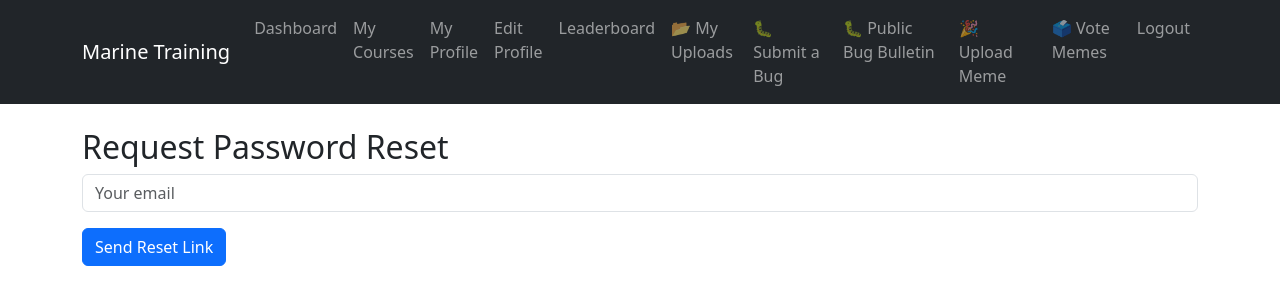
After one commit to kidcoolness/Cyberwarriortrainingcenter, a Flask app: page /reset_password_request in a window 1280 px wide. The commit adds this page. Shown: the top 305 px of the page. Run offline with Flask 3, Linux system fonts and the light colour scheme; the visitor is signed in with stand-in values (Sample User, id 1).

Commit message:
Test-Email

```diff
--- a/marine_training_app/app/__init__.py
+++ b/marine_training_app/app/__init__.py
@@ -2,16 +2,20 @@ from flask import Flask
 from flask_sqlalchemy import SQLAlchemy
 from flask_migrate import Migrate
 from flask_login import LoginManager
+from flask_mail import Mail
 from .routes import main
 from .models import db, User
 from ..config import Config
 from .uploads import uploads
 from .bugs import bugs
 from .memes import memes
+from itsdangerous import URLSafeTimedSerializer
+
 #from .utils import natural_key  # or .utils if same-level
 
 migrate = Migrate()
 login_manager = LoginManager()
+mail = Mail()
 
 @login_manager.user_loader
 def load_user(user_id):
@@ -21,11 +25,20 @@ def create_app():
     app = Flask(__name__)
     app.config.from_object(Config)
 
+    app.config['MAIL_SERVER'] = 'smtp.gmail.com'
+    app.config['MAIL_PORT'] = 587
+    app.config['MAIL_USE_TLS'] = True
+    app.config['MAIL_USERNAME'] = 'cyberwarriortrainingcenter@gmail.com'
+    app.config['MAIL_PASSWORD'] = 'YNotableNellie20!@'
+    app.config['MAIL_DEFAULT_SENDER'] = 'cyberwarriortrainingcenter@gmail.com'
+
+    serializer = URLSafeTimedSerializer(app.config['SECRET_KEY'])
     # ✅ Initialize extensions
     db.init_app(app)
     migrate.init_app(app, db)
     login_manager.init_app(app)
     login_manager.login_view = "auth.login"
+    mail.init_app(app)
 
     # ✅ Import blueprints *after* app + db are ready
     from .auth import auth
--- a/marine_training_app/app/auth.py
+++ b/marine_training_app/app/auth.py
@@ -3,6 +3,7 @@ from werkzeug.security import generate_password_hash, check_password_hash
 from flask_login import login_user, logout_user, login_required, current_user
 from .models import db, User
 from .forms import LoginForm, RegistrationForm
+
 
 auth = Blueprint("auth", __name__)
 
@@ -58,3 +59,42 @@ def logout():
     logout_user()
     flash("You have been logged out.", "info")
     return redirect(url_for("auth.login"))
+
+@auth.route("/reset_password_request", methods=["GET", "POST"])
+def reset_password_request():
+    if request.method == "POST":
+        email = request.form.get("email").strip()
+        user = User.query.filter_by(email=email).first()
+        if user:
+            token = serializer.dumps(user.email, salt='reset-password')
+            if user:
+                token = s.dumps(user.email, salt='password-reset')
+                send_reset_email(user, token)
+            reset_link = url_for('auth.reset_password', token=token, _external=True)
+            # TODO: Replace this print with actual email sending
+            print(f"[DEBUG] Password reset link: {reset_link}")
+            flash("A password reset link has been sent to your email.", "info")
+        else:
+            flash("No user found with that email.", "danger")
+        return redirect(url_for("auth.login"))
+
+    return render_template("auth/reset_password_request.html")
+
+@auth.route("/reset_password/<token>", methods=["GET", "POST"])
+def reset_password(token):
+    try:
+        email = serializer.loads(token, salt='reset-password', max_age=3600)
+    except Exception:
+        flash("The password reset link is invalid or has expired.", "danger")
+        return redirect(url_for("auth.reset_password_request"))
+
+    user = User.query.filter_by(email=email).first_or_404()
+
+    if request.method == "POST":
+        new_password = request.form.get("password").strip()
+        user.password_hash = bcrypt.generate_password_hash(new_password).decode('utf-8')
+        db.session.commit()
+        flash("✅ Your password has been updated! You can now log in.", "success")
+        return redirect(url_for("auth.login"))
+
+    return render_template("auth/reset_password.html", token=token)
--- a/marine_training_app/app/routes.py
+++ b/marine_training_app/app/routes.py
@@ -367,15 +367,22 @@ def trainer_dashboard():
 @main.route("/training_panel")
 @login_required
 def training_panel():
-    if not (current_user.is_trainer or current_user.is_admin):  # ✅ Allow Admins and Trainers
-        flash("Access denied: Trainers and Admins only.", "danger")
+    if not (current_user.is_admin or current_user.is_training_manager or current_user.is_trainer):
+        flash("Access denied.", "danger")
         return redirect(url_for("main.dashboard"))
 
-    marines = User.query.filter((User.is_student == True) | (User.is_trainer == True)).all()  # ✅ Include Trainers
-    courses = Course.query.all()
-    enrollments = db.session.query(CourseEnrollment, User, Course).join(User, CourseEnrollment.user_id == User.id).join(Course, CourseEnrollment.course_id == Course.id).all()
+    if current_user.is_admin:
+        # Admin sees all users
+        users = User.query.order_by(User.name).all()
+    else:
+        # Trainers / Training Managers see only users in their Platoon
+        if not current_user.platoon_id:
+            flash("⚠️ You must be assigned to a Platoon.", "danger")
+            return redirect(url_for("main.dashboard"))
 
-    return render_template("training_panel.html", marines=marines, courses=courses, enrollments=enrollments)
+        users = User.query.filter_by(platoon_id=current_user.platoon_id).order_by(User.name).all()
+
+    return render_template("trainer/training_panel.html", users=users)
 
 @main.route("/enroll_marines", methods=["POST"])
 @login_required
@@ -706,3 +713,23 @@ def delete_uploaded_file(task_id):
 def export_performance():
     flash("🚧 Export Performance feature not implemented yet.", "warning")
     return redirect(url_for("main.dashboard"))
+
+@main.route("/test_email")
+@login_required
+def test_email():
+    from marine_training_app.app import mail  # adjust to your actual app structure
+    from flask_mail import Message
+    print("We made it Mom!")
+    msg = Message(
+        subject="🚨 Test Email from Marine Training Portal",
+        recipients=[current_user.email],
+        body="This is a test email. If you received it, your SMTP setup is working! – Semper Fi."
+    )
+    print(current_user.email)
+    try:
+        mail.send(msg)
+        flash("✅ Test email sent successfully!", "success")
+    except Exception as e:
+        flash(f"❌ Failed to send test email: {e}", "danger")
+
+    return redirect(url_for("main.dashboard"))
--- a/marine_training_app/app/templates/auth/login.html
+++ b/marine_training_app/app/templates/auth/login.html
@@ -16,6 +16,9 @@
     </div>
     <button type="submit" class="btn btn-primary">{{ form.submit.label }}</button>
 </form>
+<p class="mt-3">
+    <a href="{{ url_for('auth.reset_password_request') }}">Forgot your password?</a>
+</p>
 
 <p>Don't have an account? <a href="{{ url_for('auth.register') }}">Register here</a></p>
 
--- /dev/null
+++ b/marine_training_app/app/templates/auth/reset_password_request.html
@@ -0,0 +1,8 @@
+{% extends "base.html" %}
+{% block content %}
+<h2>Request Password Reset</h2>
+<form method="POST">
+  <input type="email" name="email" class="form-control mb-3" placeholder="Your email" required>
+  <button type="submit" class="btn btn-primary">Send Reset Link</button>
+</form>
+{% endblock %}
--- a/wsgi.py
+++ b/wsgi.py
@@ -7,6 +7,7 @@ sys.path.append(os.path.abspath(os.path.dirname(__file__)))
 
 app = create_app()
 
+
 #app.jinja_env.globals['natural_key'] = natural_key
 
 if __name__ == "__main__":
```
Also changed, not shown: marine_training_app/app/templates/auth/reset_password.html (added, +8 -0 lines), marine_training_app/app/utils.py (+23 -0 lines).
